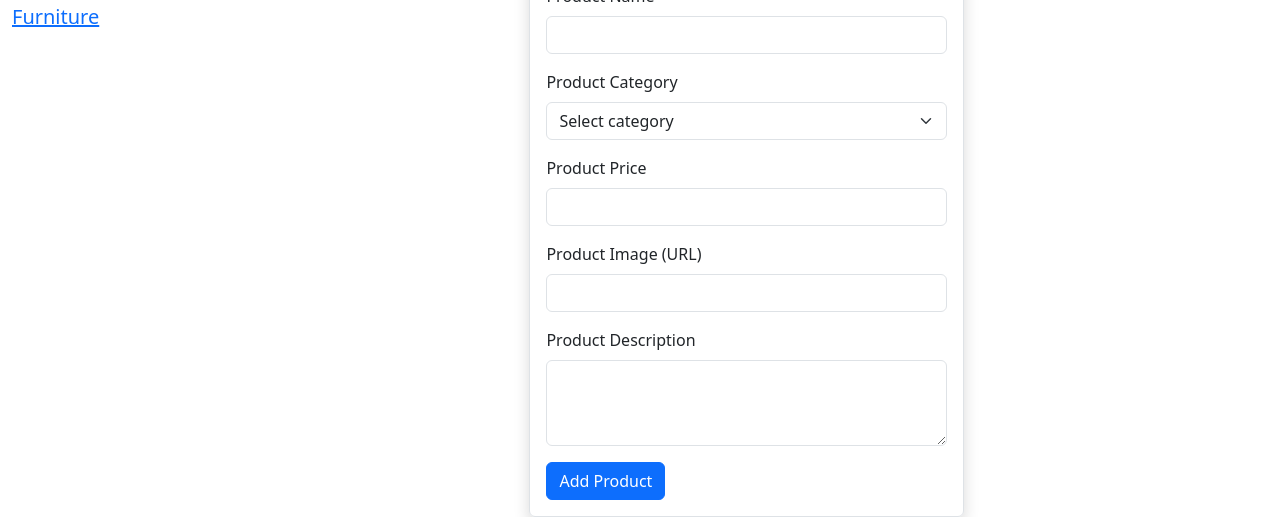
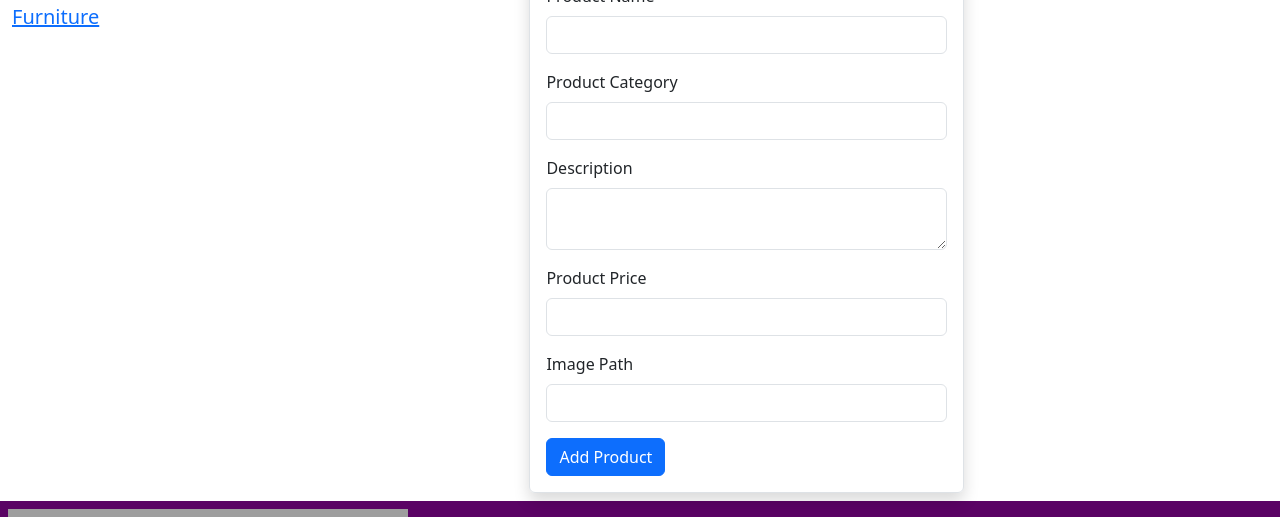
Before and after one commit to Vineetsing9019/ReactPractice, a React (Vite) app in the folder shopkart/: page /add-product in a window 1280 px wide. Shown: the part 147-664 px from the top of the page. Built offline with nearby package versions, Linux system fonts and the light colour scheme; grey boxes are pictures that could not be loaded.

Commit message:
Practising React again: my updated AddProduct.jsx
From shopkart\src\AddProduct.jsx.

```diff
--- a/shopkart/src/AddProduct.jsx
+++ b/shopkart/src/AddProduct.jsx
@@ -1,70 +1,46 @@
 import React from 'react'
-import { useForm } from 'react-hook-form'
+import { useForm } from 'react-hook-form';
 
 export default function AddProduct() {
-  const { register, handleSubmit, formState: { errors } } = useForm();
+ const {  register, handleSubmit, formState: { errors }} = useForm();
 
-  function doAddProduct(formData) {
+ function addProduct(formData){
    console.log(formData);
-    // POST request to api (localhost:8080/products)
+   // POST request
  }
+
 
 return (
      <div className="col-5 mx-auto border rounded shadow p-3 mt-3">
-      <form onSubmit={handleSubmit(doAddProduct)}>
+       <form onSubmit={handleSubmit(addProduct)}>
          <h3>Add Product</h3>
           <div className="mb-3">
            <label className="form-label">Product Name</label>
            <input type="text" className="form-control"
-          style={ errors.name ? {border:"2px solid red"} :{}}
-          {...register('name', { required: "Product name is required" })} />
-          { errors.name &&
-            <div className='alert alert-danger'>
-              {errors.name?.message}
-            </div>
-          }
+              {...register('name')} />
          </div>
          <div className="mb-3">
            <label className="form-label">Product Category</label>
-          <select className="form-select"
-          style={ errors.category ? {border:"2px solid red"} :{}}
-          {...register('category', { required: "Product category is required" })}>
-            <option value="">Select category</option>
-            <option value="Electronics">Electronics</option>
-            <option value="Fresh Veggies">Fresh Veggies</option>
-            <option value="Furniture">Furniture</option>
-          </select>
-          { errors.category &&
-            <div className='alert alert-danger'>
-              {errors.category?.message}
+           <input type="text" className="form-control"
+              {...register('category')} />
          </div>
-          }
+         <div className="mb-3">
+           <label className="form-label">Description</label>
+           <textarea className="form-control"
+              {...register('description')} />
          </div>
          <div className="mb-3">
            <label className="form-label">Product Price</label>
-          <input type="number" className="form-control"
-          style={ errors.price ? {border:"2px solid red"} :{}}
-          {...register('price', {
-            required: "Product price is required",
-            min: { value: 1, message: "Product price must be at least 1" }
-          })} />
-          { errors.price &&
-            <div className='alert alert-danger'>
-              {errors.price?.message}
-            </div>
-          }
+           <input type="text" className="form-control"
+              {...register('price')} />
          </div>
          <div className="mb-3">
-          <label className="form-label">Product Image (URL)</label>
+           <label className="form-label">Image Path</label>
            <input type="text" className="form-control"
               {...register('imagePath')} />
          </div>
-        <div className="mb-3">
-          <label className="form-label">Product Description</label>
-          <textarea className="form-control" rows="3"
-          {...register('description')}></textarea>
-        </div>
-        <button type="submit" className="btn btn-primary">Add Product</button>
+         <button type="submit" className="btn btn-primary"
+         >Add Product</button>
        </form>
      </div>
    )
```
Also changed, not shown: 1 other file (tests, documents, lock files or other folders). Lines whose indentation alone changed are shown as unchanged.
